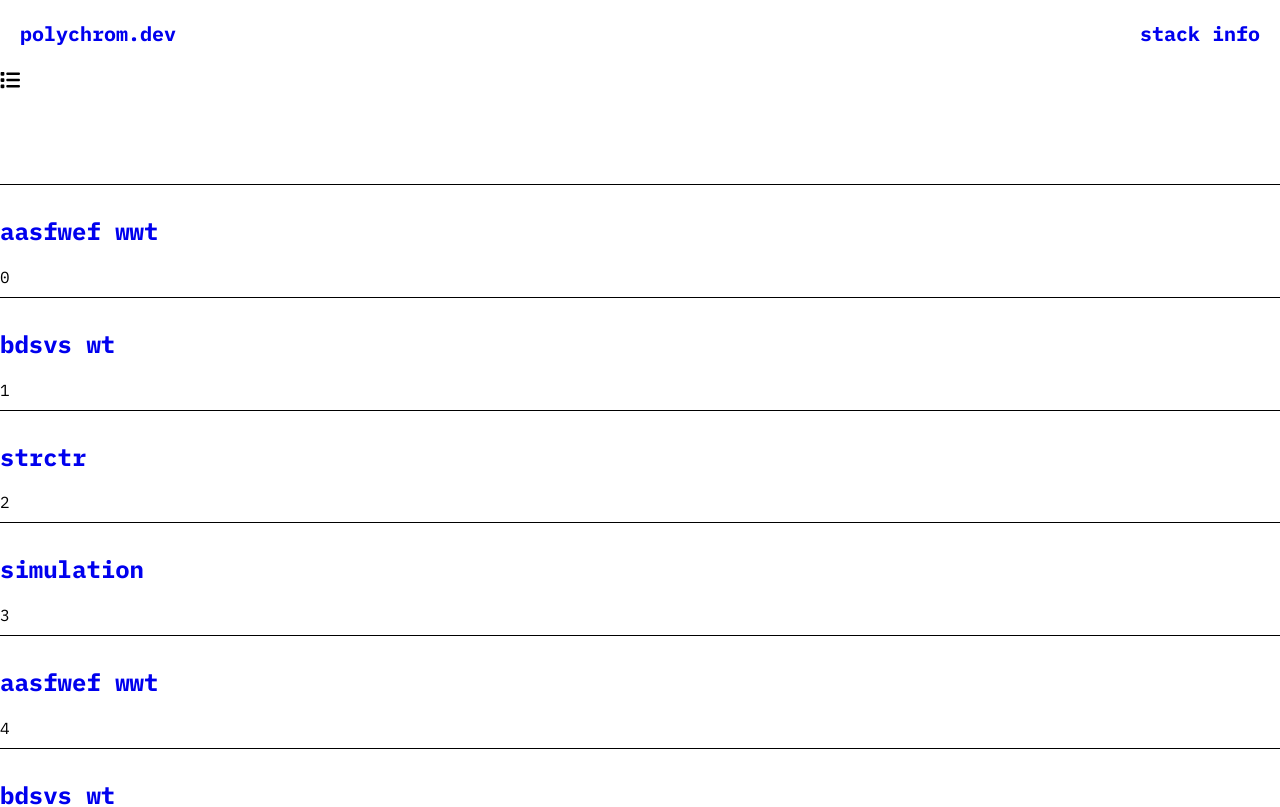
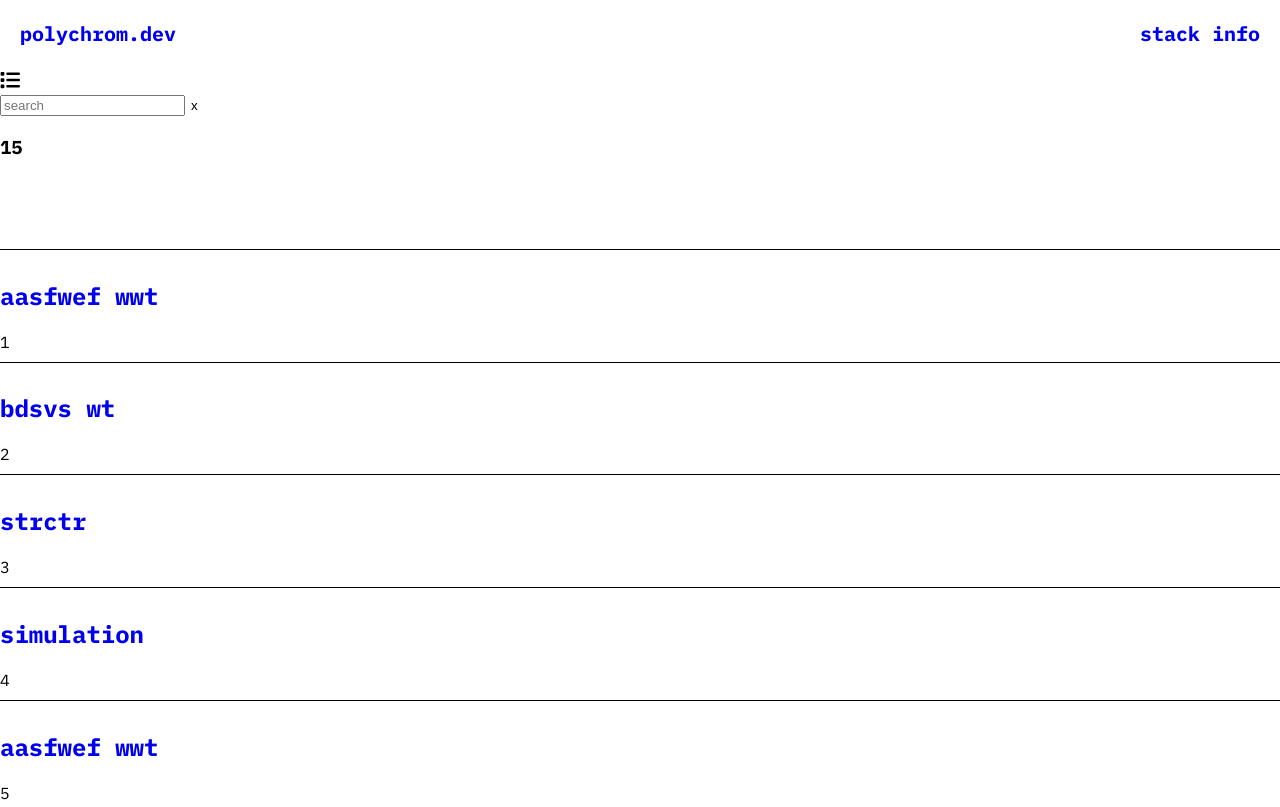
Before and after one commit to polychrom/play.polychrom.dev, an Angular app: page / in a window 1280 px wide. Shown: the top 807 px of the page. Built offline with nearby package versions, Linux system fonts and the light colour scheme.

Commit message:
added filter

```diff
--- a/src/app/gallery/gallery.component.html
+++ b/src/app/gallery/gallery.component.html
@@ -2,6 +2,14 @@
     <div *ngIf='isGalleryView'><img src="../../assets/icons/border-all-solid.svg" height="20"></div>
     <div *ngIf='!isGalleryView'><img src="../../assets/icons/list-solid.svg" height="20"></div>
 </div>
+
+<form>
+    <input type="text" (input)="filterByValue($event)" placeholder="search" />
+    <input id="reset" type="reset" (click)="resetFilter()" value="x">
+</form>
+
+<h3>{{ this.searchResults }}</h3>
+
 
 
 <div *ngIf='isGalleryView' class="gallery_wrapper">
@@ -14,8 +22,8 @@
 
 
 <div *ngIf='!isGalleryView' class="gallery_wrapper">
-    <div [routerLink]="['/project/'+ project.project_dir ]" class="gallery_list"
+    <div [routerLink]="['/project/'+ project.project_dir ]" class="gallery_list animation"
         *ngFor="let project of projects; let i = index">
-        <h2><a [routerLink]="['/project/'+ project.project_dir ]">{{ project.title }}</a></h2>{{ i }}
+        <h2><a [routerLink]="['/project/'+ project.project_dir ]">{{ project.title }}</a></h2>{{ i + 1 }}
     </div>
 </div>
--- a/src/app/gallery/gallery.component.scss
+++ b/src/app/gallery/gallery.component.scss
@@ -37,3 +37,24 @@ h2 {
 .toggle {
     cursor: pointer;
 }
+
+#reset {
+    background-color: #fff;
+    border: none;
+    cursor: pointer;
+}
+.animation {
+    /*background: #CCC;*/
+    animation-duration: 1s;
+    animation-name: changeShadow;
+    animation-iteration-count: 1;
+    animation-direction: alternate;
+}
+@keyframes changeShadow {
+    from {
+        background-color: #0000ff;
+    }
+    to {
+        background-color: #fff;
+    }
+}
--- a/src/app/gallery/gallery.component.ts
+++ b/src/app/gallery/gallery.component.ts
@@ -1,4 +1,4 @@
-import { Component, Input, OnInit } from '@angular/core';
+import { Component, ElementRef, Input, OnInit, ViewChild } from '@angular/core';
 import { ApiService } from '../api.service';
 
 @Component({
@@ -7,12 +7,19 @@ import { ApiService } from '../api.service';
   styleUrls: ['./gallery.component.scss'],
 })
 export class GalleryComponent implements OnInit {
+  @ViewChild('filterName') redel: any;
+
   public isGalleryView = false;
   public isListView = true;
   public myData: any;
+  private list: any;
+  public searchResults: number = 0;
 
   public data: any;
   public projects: any;
+  public inputValue = '';
+
+  public changeCount: any;
   // public myData: any; // =  'hello';
 
   constructor(private apiService: ApiService) {
@@ -20,6 +27,7 @@ export class GalleryComponent implements OnInit {
       this.projects = response.project;
       this.myData = response.project;
       console.log('resp', this.projects);
+      this.searchResults = this.myData.length;
     });
   }
 
@@ -34,4 +42,27 @@ export class GalleryComponent implements OnInit {
       this.isGalleryView = true;
     }
   }
+
+  filterByValue(event: Event): void {
+    // always init with empty array
+    this.list = [];
+
+    this.inputValue = (event.target as HTMLInputElement).value;
+    console.log('search', this.inputValue, this.inputValue.length);
+
+    this.myData.forEach((item: any) => {
+      if (item.title.indexOf(this.inputValue) > -1) {
+        console.log('item', item);
+        this.list.push(item);
+      }
+    });
+    console.log('length', this.list.length);
+    this.searchResults = this.list.length;
+
+    this.projects = this.list;
+  }
+
+  resetFilter(): void {
+    this.projects = this.myData;
+  }
 }
```
Also changed, not shown: src/assets/icons/xmark-solid.svg (added).
